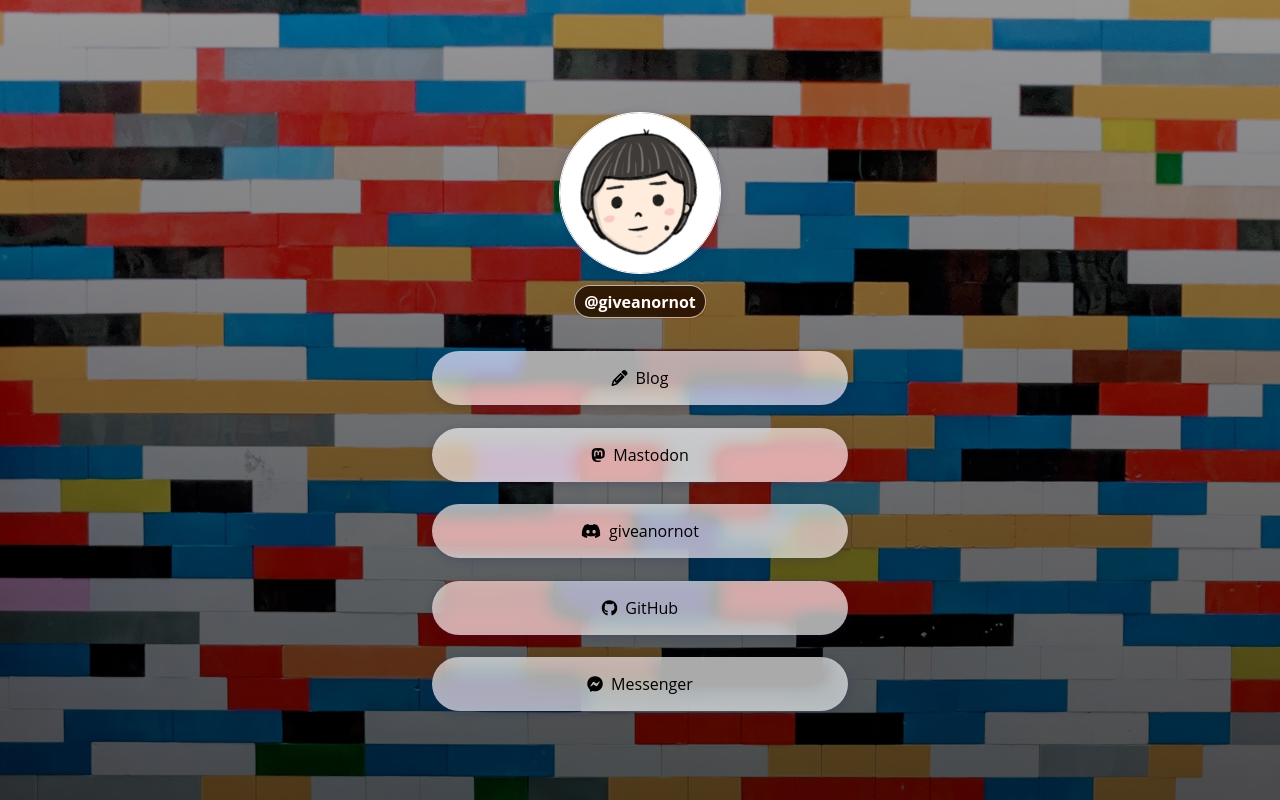
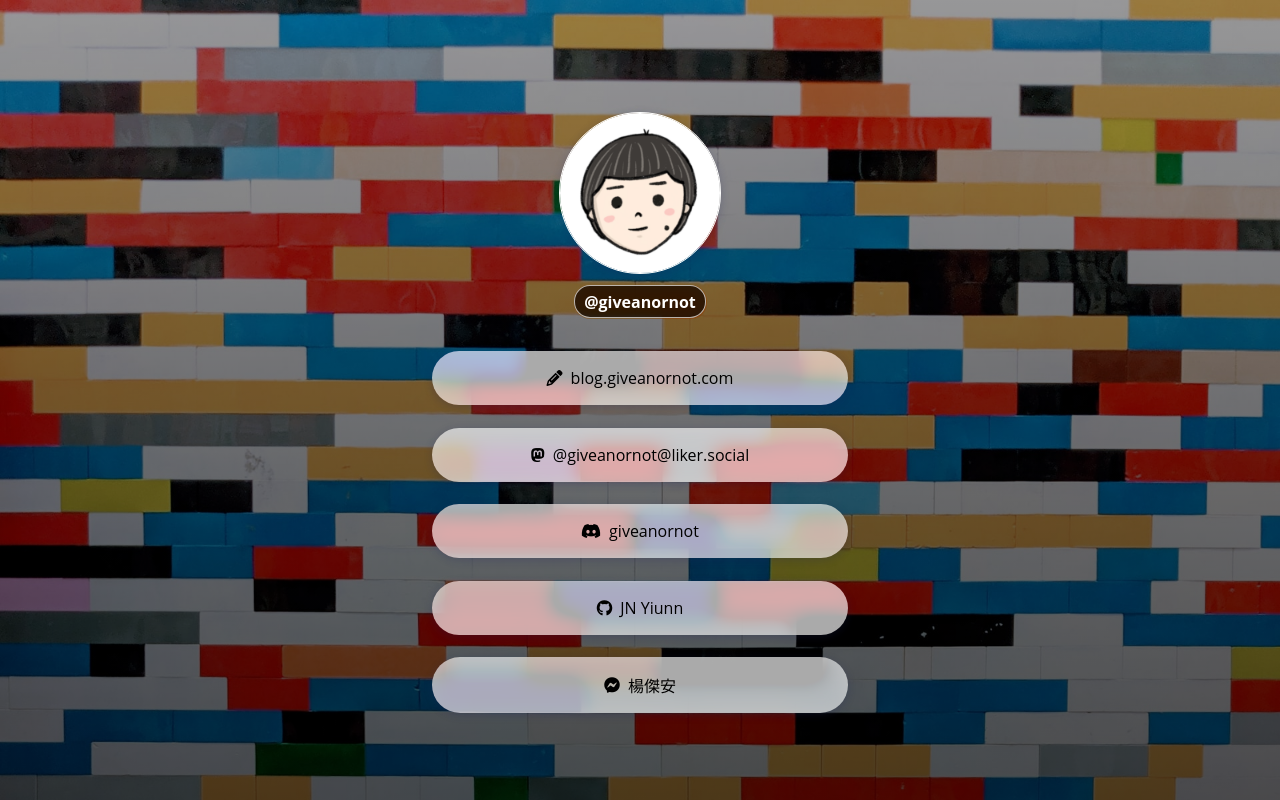
Before and after one commit to yasamnoya/link-in-bio, a plain HTML site: page index.html in a window 1280 px wide. Drawn offline with Linux system fonts and the light colour scheme.

Commit message:
Update index.html

```diff
--- a/index.html
+++ b/index.html
@@ -17,11 +17,11 @@
     <h1>@giveanornot</h1>
   </header>
   <ul>
-    <li><a href="https://giveanornot.netlify.app"><i class="fa-solid fa-pencil"></i>Blog</a></li>
-    <li><a href="https://liker.social/web/@giveanornot"><i class="fa-brands fa-mastodon"></i>Mastodon</a></li>
+    <li><a href="https://giveanornot.netlify.app"><i class="fa-solid fa-pencil"></i>blog.giveanornot.com</a></li>
+    <li><a href="https://liker.social/web/@giveanornot"><i class="fa-brands fa-mastodon"></i>@giveanornot@liker.social</a></li>
     <li><a href="https://discord.com/invite/"><i class="fa-brands fa-discord"></i>giveanornot</a></li>
-    <li><a href="https://github.com/yasamnoya"><i class="fa-brands fa-github"></i>GitHub</a></li>
-    <li><a href="https://m.me/yasamnono"><i class="fa-brands fa-facebook-messenger"></i>Messenger</a></li>
+    <li><a href="https://github.com/yasamnoya"><i class="fa-brands fa-github"></i>JN Yiunn</a></li>
+    <li><a href="https://m.me/yasamnono"><i class="fa-brands fa-facebook-messenger"></i>楊傑安</a></li>
   </ul>
 </body>
 
```
